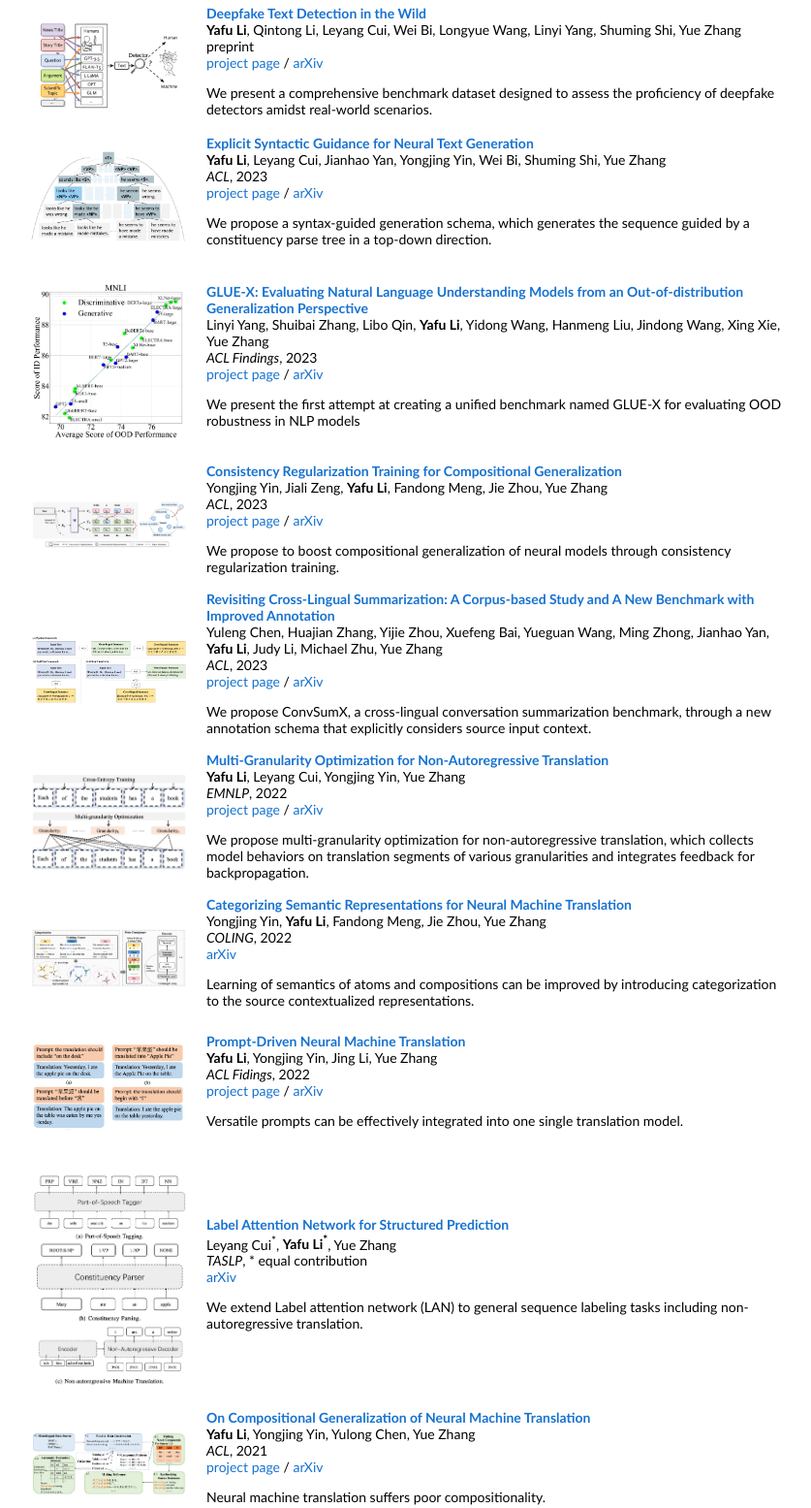
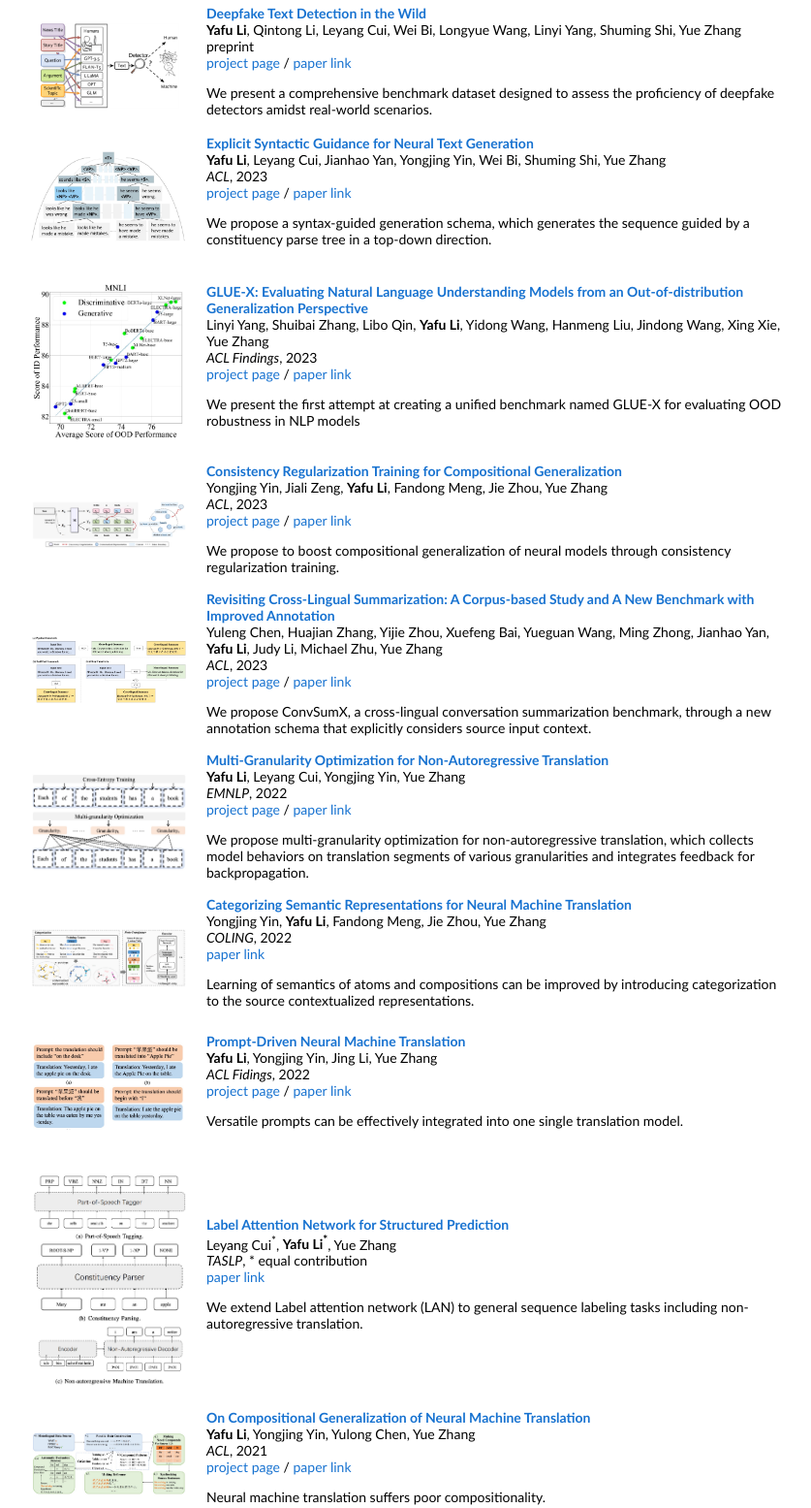
Before and after one commit to yafuly/yafuly, a plain HTML site: page index.html in a window 1280 px wide. Shown: the part 466-2021 px from the top of the page at 97% size, without its empty margins (228-1065 px from the left). Drawn offline with Linux system fonts and the light colour scheme.

Commit message:
minor fix

```diff
--- a/index.html
+++ b/index.html
@@ -75,7 +75,7 @@
         <br>
         <a href="https://github.com/yafuly/DeepfakeTextDetect">project page</a>
         /
-        <a href="https://arxiv.org/abs/2305.13242">arXiv</a>
+        <a href="https://arxiv.org/abs/2305.13242">paper link</a>
         <p></p>
         <p>We present a comprehensive benchmark dataset designed to assess the proficiency of deepfake detectors amidst real-world scenarios.</p>
       </td>
@@ -102,7 +102,7 @@
         <br>
         <a href="https://github.com/yafuly/SyntaxGen">project page</a>
         /
-        <a href="https://arxiv.org/abs/2306.11485">arXiv</a>
+        <a href="https://arxiv.org/abs/2306.11485">paper link</a>
         <p></p>
         <p>We propose a syntax-guided generation schema, which generates the sequence guided by a constituency parse tree in a top-down direction.</p>
       </td>
@@ -132,7 +132,7 @@
         <br>
         <a href="https://github.com/yanglinyi/glue-x">project page</a>
         /
-        <a href="https://arxiv.org/abs/2211.08073">arXiv</a>
+        <a href="https://arxiv.org/abs/2211.08073">paper link</a>
         <p></p>
         <p>We present the first attempt at creating a unified benchmark named GLUE-X for evaluating OOD robustness in NLP models</p>
       </td>
@@ -158,7 +158,7 @@
         <br>
         <a href="">project page</a>
         /
-        <a href="">arXiv</a>
+        <a href="">paper link</a>
         <p></p>
         <p>We propose to boost compositional generalization of neural models through consistency regularization training.</p>
       </td>
@@ -190,7 +190,7 @@
         <br>
         <a href="https://github.com/cylnlp/ConvSumX">project page</a>
         /
-        <a href="">arXiv</a>
+        <a href="">paper link</a>
         <p></p>
         <p>We propose ConvSumX, a cross-lingual conversation summarization benchmark, through a
           new annotation schema that explicitly considers source input context.</p>
@@ -215,7 +215,7 @@
         <br>
         <a href="https://github.com/yafuly/mgmo-nat">project page</a>
         /
-        <a href="https://arxiv.org/abs/2210.11017">arXiv</a>
+        <a href="https://arxiv.org/abs/2210.11017">paper link</a>
         <p></p>
         <p>We propose multi-granularity optimization for non-autoregressive translation, which collects model behaviors on translation segments of various granularities and integrates feedback for backpropagation.</p>
       </td>
@@ -238,7 +238,7 @@
         <br>
         <em>COLING</em>, 2022
         <br>
-        <a href="https://arxiv.org/abs/2210.06709">arXiv</a>
+        <a href="https://arxiv.org/abs/2210.06709">paper link</a>
         <p></p>
         <p>Learning of semantics of atoms and compositions can be improved by introducing categorization to the source contextualized representations.</p>
       </td>
@@ -262,7 +262,7 @@
         <br>
         <a href="https://github.com/yafuly/PromptNMT">project page</a>
         /
-        <a href="https://aclanthology.org/2022.findings-acl.203/">arXiv</a>
+        <a href="https://aclanthology.org/2022.findings-acl.203/">paper link</a>
         <p></p>
         <p>Versatile prompts can be effectively integrated into one single translation model.</p>
       </td>
@@ -283,7 +283,7 @@
         <br>
         <em>TASLP</em>, * equal contribution
         <br>
-        <a href="https://ieeexplore.ieee.org/document/9699087?denied=">arXiv</a>
+        <a href="https://ieeexplore.ieee.org/document/9699087?denied=">paper link</a>
         <p></p>
         <p>We extend Label attention network (LAN) to general sequence labeling tasks including non-autoregressive translation.</p>
       </td>
@@ -307,7 +307,7 @@
         <br>
         <a href="https://github.com/yafuly/CoGnition">project page</a>
         /
-        <a href="https://arxiv.org/abs/2105.14802v1">arXiv</a>
+        <a href="https://arxiv.org/abs/2105.14802v1">paper link</a>
         <p></p>
         <p>Neural machine translation suffers poor compositionality.</p>
       </td>
@@ -333,7 +333,7 @@
         <br>
         <em>NLPCC</em>, 2021
         <br>
-        <a href="https://link.springer.com/chapter/10.1007/978-3-030-88480-2_9">arXiv</a>
+        <a href="https://link.springer.com/chapter/10.1007/978-3-030-88480-2_9">paper link</a>
         <p></p>
         <p>An alternative sequence-to-sequence model architecture obtains comparative performance as the Transformer.</p>
       </td>
```
